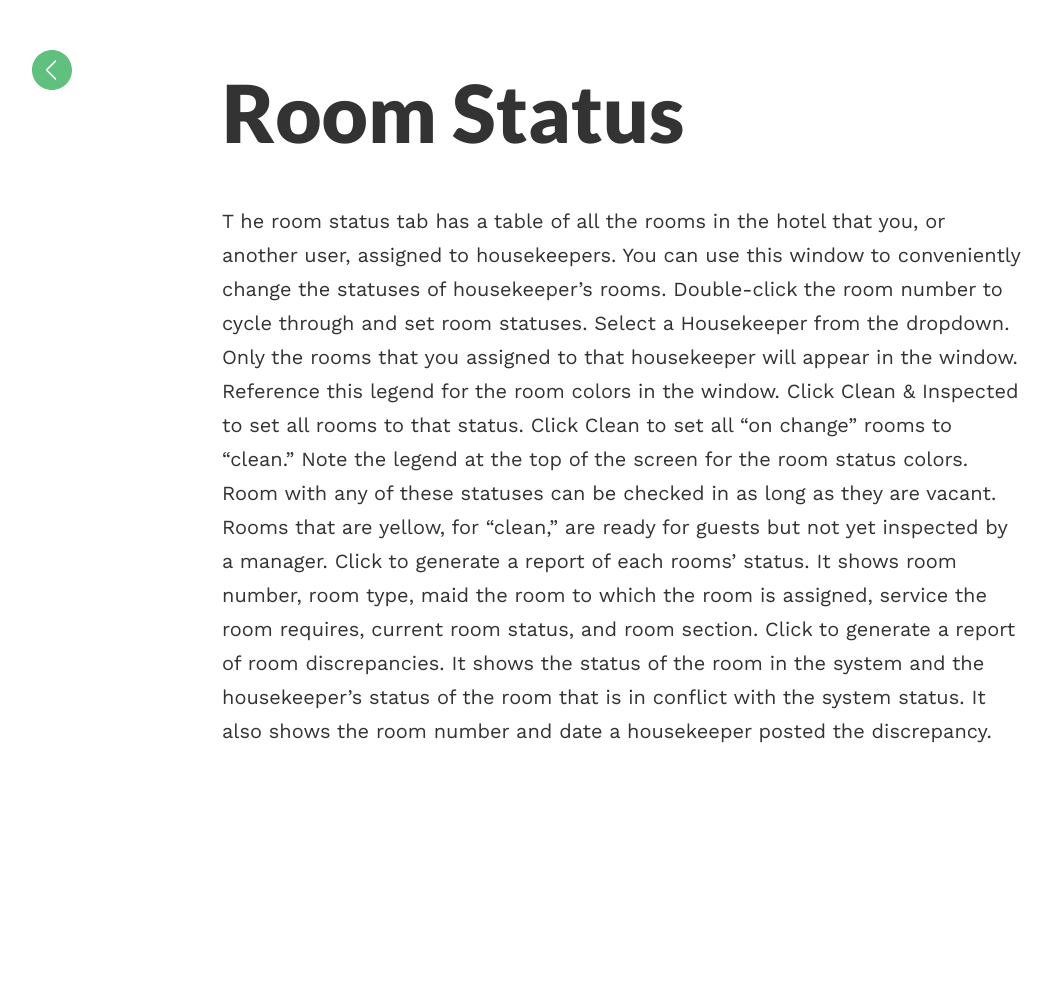
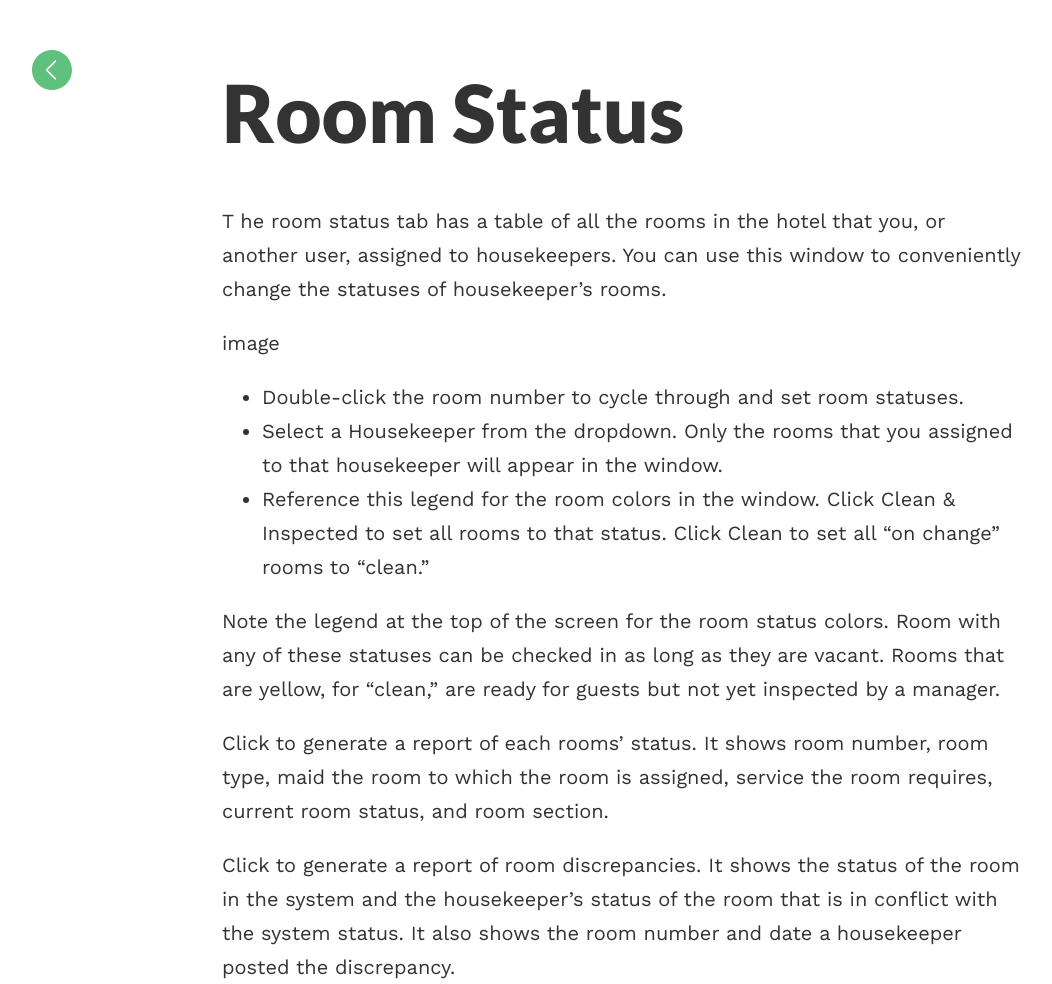
Before and after one commit to blake1ward/portfolio, a Jekyll site: the page built from room-status.md, in a window 1280 px wide. Shown: the whole page, without its empty margins (18-1070 px from the left). Built offline with Jekyll 4.4.1, drawn with Linux system fonts in a browser that asks for light colours.

Commit message:
Update room-status.md

```diff
--- a/room-status.md
+++ b/room-status.md
@@ -7,17 +7,23 @@ permalink: /room-status/
 T he room status tab has a table of all the rooms in the hotel that you, or another user, assigned to
 housekeepers. You can use this window to conveniently change the statuses of housekeeper’s
 rooms.
-Double-click the room number to cycle through and set room statuses.
-Select a Housekeeper from the dropdown. Only the rooms that you assigned to that
+
+image
+
+- Double-click the room number to cycle through and set room statuses.
+- Select a Housekeeper from the dropdown. Only the rooms that you assigned to that
 housekeeper will appear in the window.
-Reference this legend for the room colors in the window. Click Clean & Inspected to set all
+- Reference this legend for the room colors in the window. Click Clean & Inspected to set all
 rooms to that status. Click Clean to set all “on change” rooms to “clean.”
+
 Note the legend at the top of the screen for the room status colors. Room with any of these
 statuses can be checked in as long as they are vacant. Rooms that are yellow, for “clean,” are
 ready for guests but not yet inspected by a manager.
+
 Click to generate a report of each rooms’ status. It shows room number, room type, maid the
 room to which the room is assigned, service the room requires, current room status, and room
 section.
+
 Click to generate a report of room discrepancies. It shows the status of the room in the
 system and the housekeeper’s status of the room that is in conflict with the system status. It also
 shows the room number and date a housekeeper posted the discrepancy.
```
